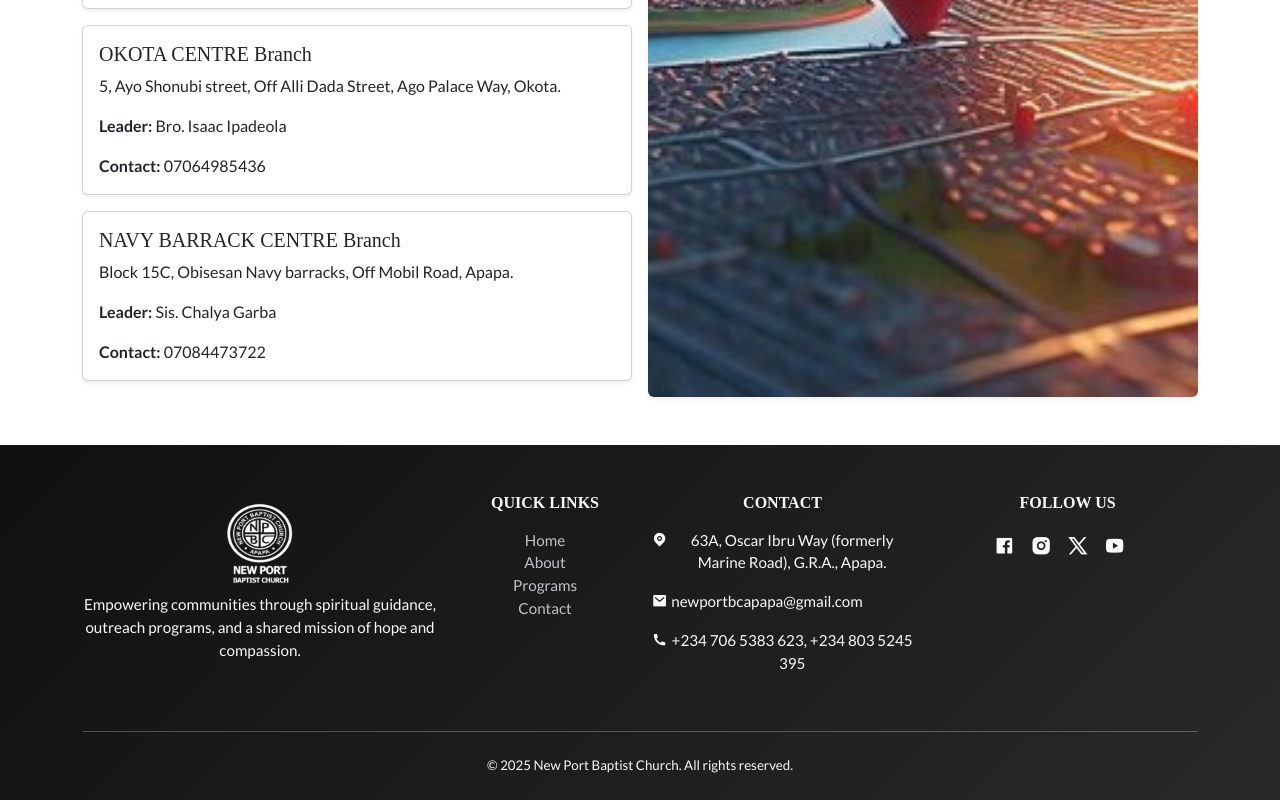
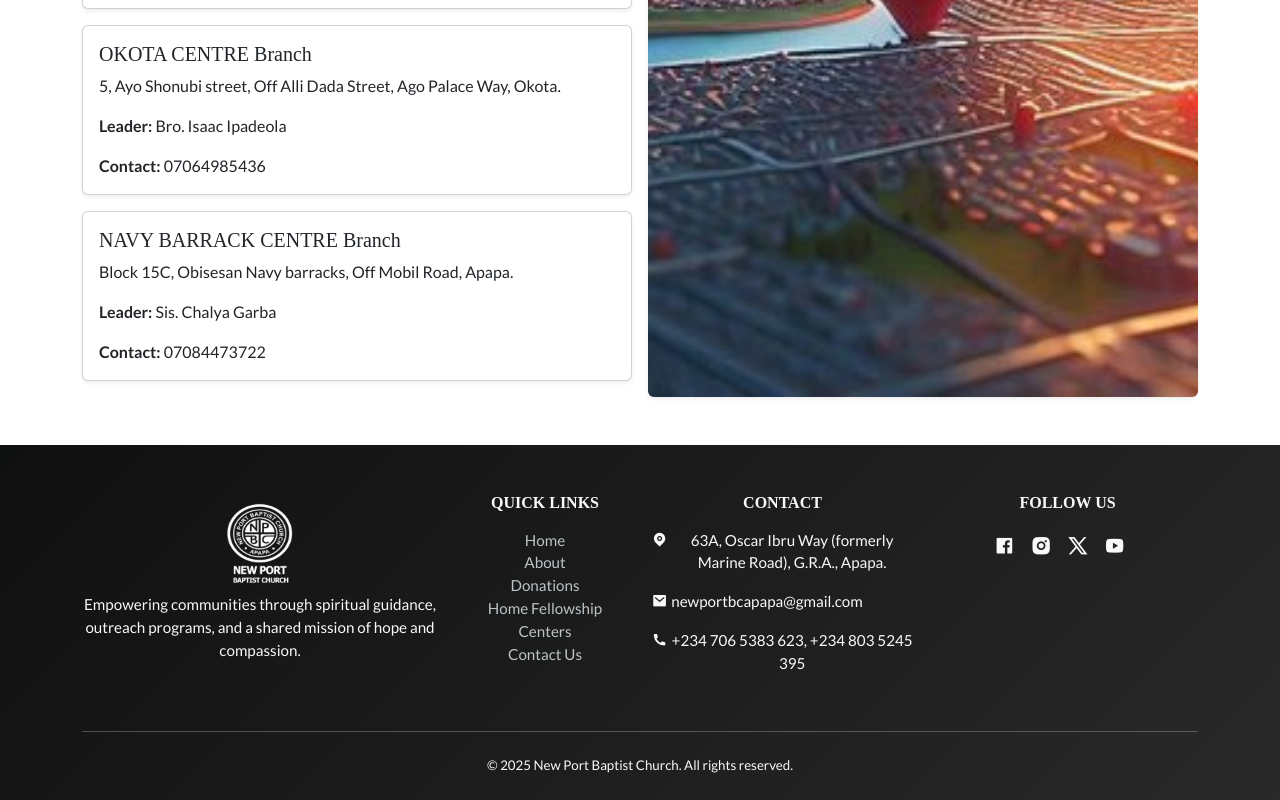
Before and after one commit to femmyblaq/New_Port_Baptist_Church, a React (Vite) app: page /home-fellowship-centers in a window 1280 px wide. Shown: the part 1653-2453 px from the top of the page. Built offline with nearby package versions, Linux system fonts and the light colour scheme; no server answers; a web font is replaced by a local one.

Commit message:
footer link update

```diff
--- a/src/components/Footer.jsx
+++ b/src/components/Footer.jsx
@@ -22,11 +22,16 @@ function Footer() {
           <div className="col-md-2 mb-4">
             <h6 className="text-uppercase fw-bold mb-3">Quick Links</h6>
             <ul className="list-unstyled">
-              <li><Link to="/" className="footer-link">Home</Link></li>
+              {/* <li><Link to="/" className="footer-link">Home</Link></li>
               <li><Link to="/about" className="footer-link">About</Link></li>
               <li><Link to="#" className="footer-link">Programs</Link></li>
-              {/* <li><Link to="/events" className="footer-link">Events</Link></li> */}
-              <li><Link to="/contact" className="footer-link">Contact</Link></li>
+               <li><Link to="/events" className="footer-link">Events</Link></li>
+              <li><Link to="/contact" className="footer-link">Contact</Link></li> */}
+              <li><a href="/" className="footer-link">Home</a></li>
+              <li><a href="/about" className="footer-link">About</a></li>
+              <li><a href="/donation" className="footer-link">Donations</a></li>
+              <li><a href="/home-fellowship-centers" className="footer-link">Home Fellowship Centers</a></li>
+              <li><a href="#" className="footer-link">Contact Us</a></li>
             </ul>
           </div>
 
```
